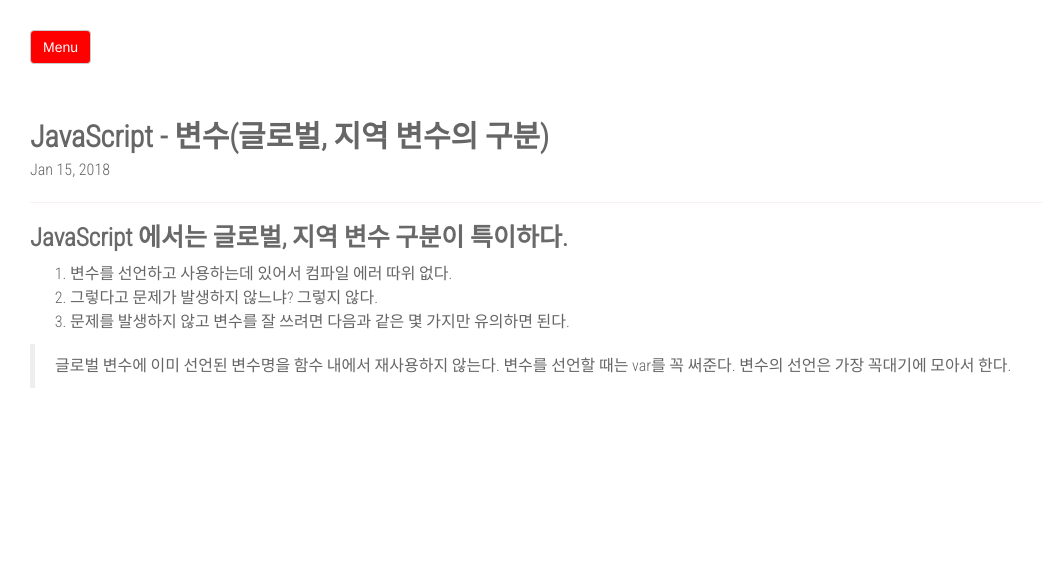
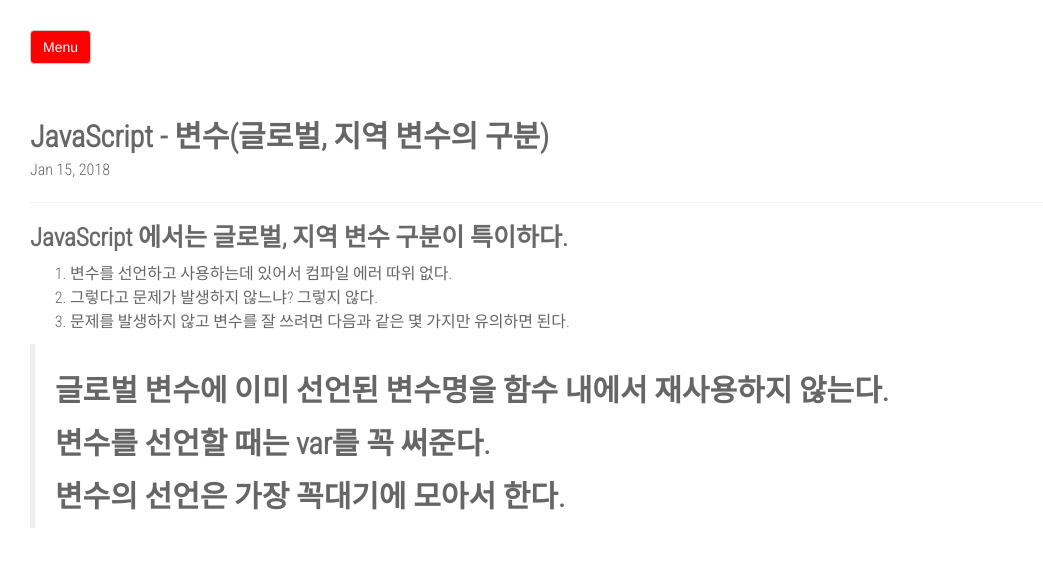
Before and after one commit to daehoney/daehoney.github.io, a Jekyll site: the page built from _posts/2018-01-14-js002.markdown, in a window 1280 px wide. Shown: the top 567 px of the page, without its empty margins (0-1043 px from the left). Built offline with Jekyll 4.4.1, drawn with Linux system fonts in a browser that asks for light colours; nearby versions of some CDN libraries; comment, search, counter and statistics services are not loaded.

Commit message:
no message

```diff
--- a/_posts/2018-01-14-js001.markdown
+++ b/_posts/2018-01-14-js001.markdown
@@ -1,6 +1,6 @@
 ---
 layout: post
-title:  "JavaScript - 함수(선언 방법과 주의 사항)"
+title:  "JavaScript - 함수(선언 방법과 주의사항)"
 date:   2018-01-14 23:02:01 -0500
 comments: true
 categories: JavaScript
--- a/_posts/2018-01-14-js002.markdown
+++ b/_posts/2018-01-14-js002.markdown
@@ -12,6 +12,6 @@
 2. 그렇다고 문제가 발생하지 않느냐? 그렇지 않다.
 3. 문제를 발생하지 않고 변수를 잘 쓰려면 다음과 같은 몇 가지만 유의하면 된다.
 
-> 글로벌 변수에 이미 선언된 변수명을 함수 내에서 재사용하지 않는다.
-> 변수를 선언할 때는 var를 꼭 써준다.
-> 변수의 선언은 가장 꼭대기에 모아서 한다.
+> ## 글로벌 변수에 이미 선언된 변수명을 함수 내에서 재사용하지 않는다.<br>
+> ## 변수를 선언할 때는 var를 꼭 써준다.<br>
+> ## 변수의 선언은 가장 꼭대기에 모아서 한다.
```
